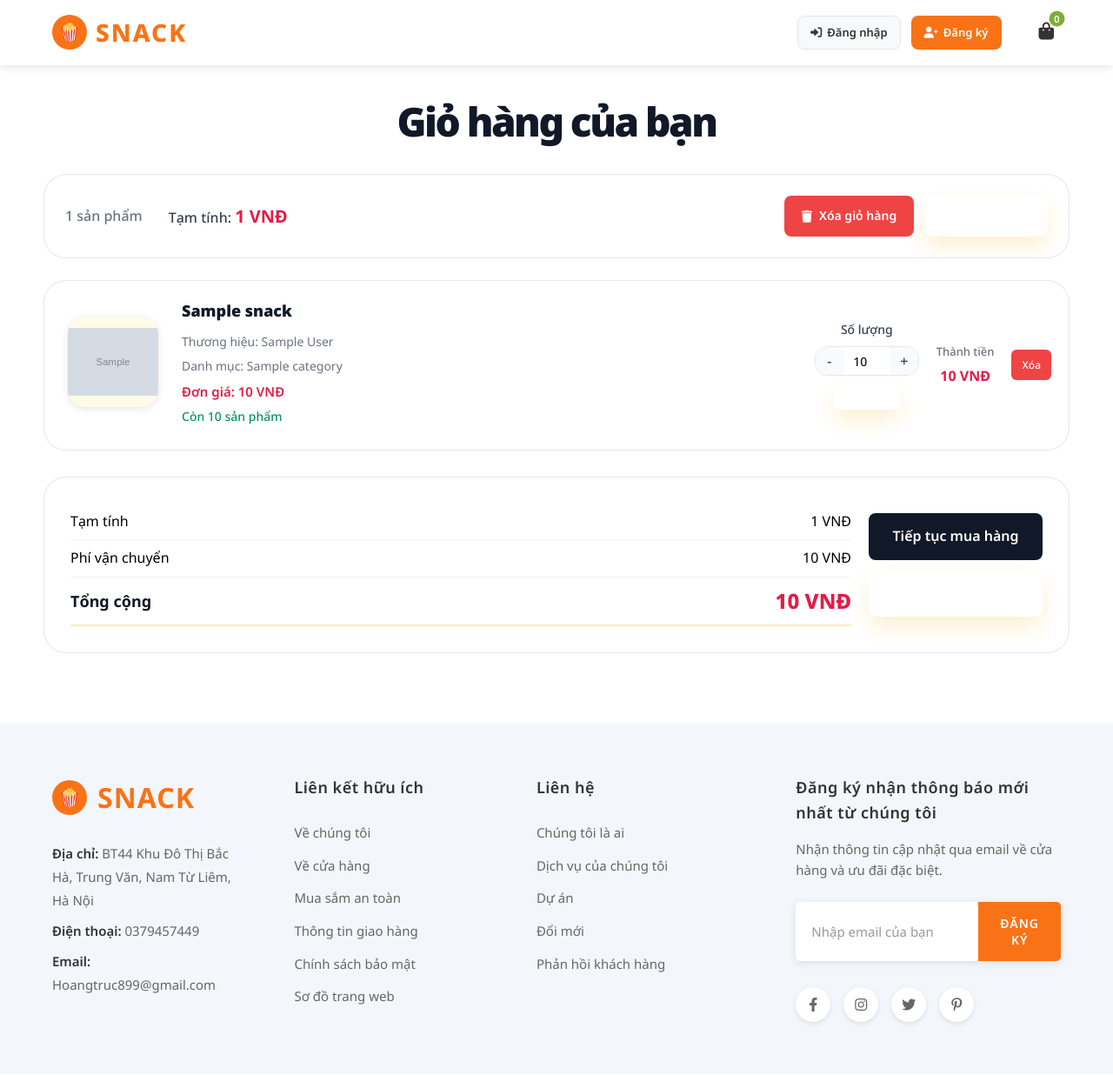
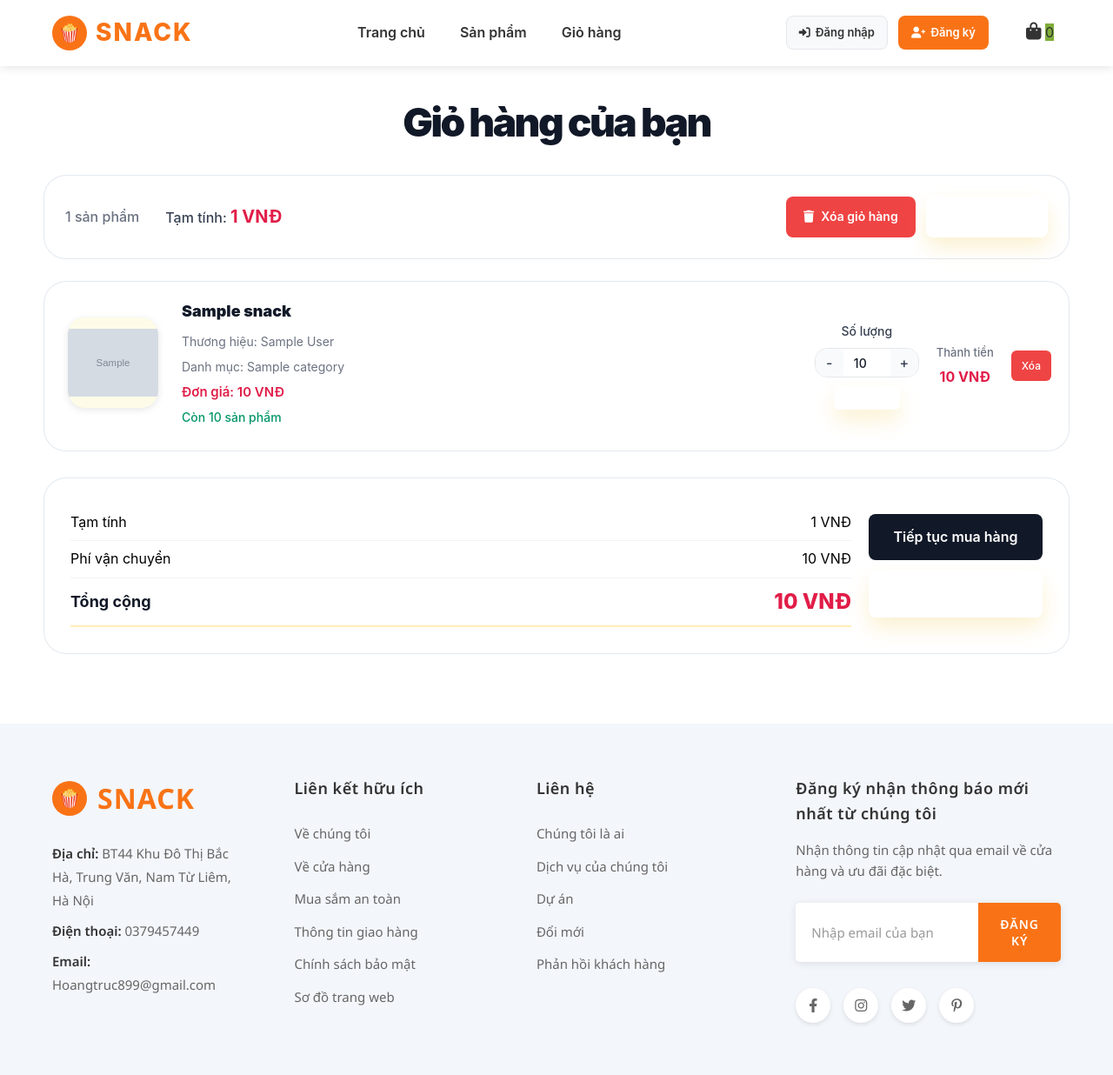
Before and after one commit to hoanganhtruc1501/webdoanvat, a Django app: template snackstore/apps/carts/templates/cart/cart_detail.html in a window 1280 px wide. Shown: the whole page at 87% size. Before the commit the page ends 1181 px from the top, so only its background shows below. Run offline with Django 5.2, Linux system fonts and the light colour scheme; the template is opened without the code that fills it: most values are stand-ins (such as "Sample title", 1, 10 or a date in 2020); grey boxes marked "Sample" are stand-in pictures.

Commit message:
Update header.html

```diff
--- a/snackstore/templates/components/header.html
+++ b/snackstore/templates/components/header.html
@@ -1,33 +1,30 @@
-{% load static %}
-<link rel="stylesheet" href="{% static 'css/header.css' %}?v=4" />
 <header class="header">
   <div class="header-container">
-    <!-- Logo Section -->
-    <a href="{% url 'snacks:list' %}" class="logo">
-      <div class="logo-icon"></div>
+    <a href="{% url 'snacks:list' %}" class="logo" aria-label="Về trang chủ Snackstore">
+      <span class="logo-icon" aria-hidden="true"></span>
       <span class="logo-text">SNACK</span>
     </a>
 
-    <!-- Navigation Menu -->
-    <!-- <nav>
-                    <ul class="nav-menu">
-                        <li><a href="{% url 'snacks:list' %}" class="{% if request.resolver_match.url_name == 'list' %}active{% endif %}">Trang chủ</a></li>
-                        <li><a href="#">Blog</a></li>
-                        <li><a href="#">Liên hệ</a></li>
-                    </ul>
-                </nav> -->
+    <nav class="nav-menu" aria-label="Điều hướng chính">
+      <a href="{% url 'snacks:list' %}" class="nav-link{% if request.resolver_match.url_name == 'list' %} active{% endif %}">
+        Trang chủ
+      </a>
+      <a href="{% url 'snacks:list' %}#products" class="nav-link">Sản phẩm</a>
+      <a href="{% url 'cart:detail' %}" class="nav-link">Giỏ hàng</a>
+      {% if user.is_authenticated %}
+      <a href="{% url 'orders:list' %}" class="nav-link">Đơn mua</a>
+      {% endif %}
+    </nav>
 
-    <!-- Header Right Section -->
     <div class="header-right">
-      <!-- User Authentication -->
       <div class="user-auth">
         {% if user.is_authenticated %}
         <div class="user-dropdown">
-          <span class="user-greeting" onclick="toggleDropdown()">
-            Xin chào,
-            <strong>{{ user.first_name|default:user.username }}!</strong>
-            <i class="fas fa-chevron-down dropdown-arrow"></i>
-          </span>
+          <button type="button" class="user-greeting" onclick="toggleDropdown()" aria-expanded="false">
+            <span>Xin chào,</span>
+            <strong>{{ user.first_name|default:user.username }}</strong>
+            <i class="fas fa-chevron-down dropdown-arrow" aria-hidden="true"></i>
+          </button>
           <div class="dropdown-menu" id="userDropdown">
             {% if user.is_staff %}
             <a href="{% url 'snacks:admin_dashboard' %}" class="dropdown-item">
@@ -38,7 +35,7 @@
             </a>
             {% endif %}
             <a href="{% url 'orders:list'%}" class="dropdown-item">
-              <i class="fas fa-shopping-cart"></i> Đơn mua
+              <i class="fas fa-receipt"></i> Đơn mua
             </a>
             <a href="{% url 'snacks:logout' %}" class="dropdown-item">
               <i class="fas fa-sign-out-alt"></i> Đăng xuất
@@ -55,10 +52,9 @@
         {% endif %}
       </div>
 
-      <!-- Shopping Cart Icon -->
-      <a href="{% url 'cart:detail' %}" class="icon-btn cart-link">
-        <i class="fa fa-shopping-bag"></i>
-        <span class="badge cart-count-badge">{{ cart_count|default:0 }}</span>
+      <a href="{% url 'cart:detail' %}" class="icon-btn cart-link" aria-label="Xem giỏ hàng">
+        <i class="fa fa-shopping-bag" aria-hidden="true"></i>
+        <span class="cart-count-badge">{{ cart_count|default:0 }}</span>
       </a>
     </div>
   </div>
@@ -67,19 +63,16 @@
 <script>
   function toggleDropdown() {
     const dropdown = document.getElementById("userDropdown");
+    const button = document.querySelector(".user-greeting");
+    if (!dropdown || !button) return;
     dropdown.classList.toggle("show");
+    button.setAttribute("aria-expanded", dropdown.classList.contains("show"));
   }
 
-  // Close dropdown when clicking outside
-  window.onclick = function (event) {
-    if (
-      !event.target.matches(".user-greeting") &&
-      !event.target.matches(".dropdown-arrow")
-    ) {
-      const dropdown = document.getElementById("userDropdown");
-      if (dropdown.classList.contains("show")) {
-        dropdown.classList.remove("show");
-      }
-    }
-  };
+  window.addEventListener("click", function (event) {
+    const dropdown = document.getElementById("userDropdown");
+    if (!dropdown) return;
+    const clickedInside = event.target.closest(".user-dropdown");
+    if (!clickedInside) dropdown.classList.remove("show");
+  });
 </script>
```
